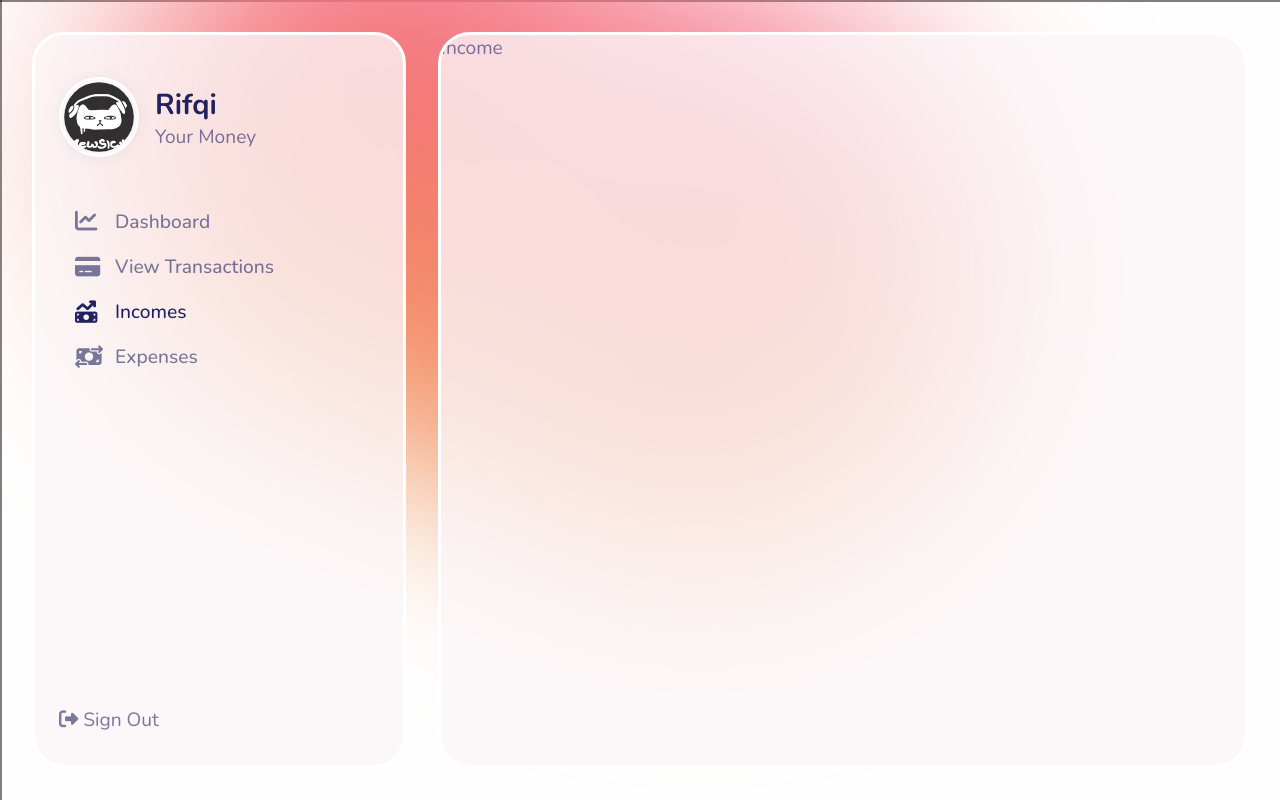
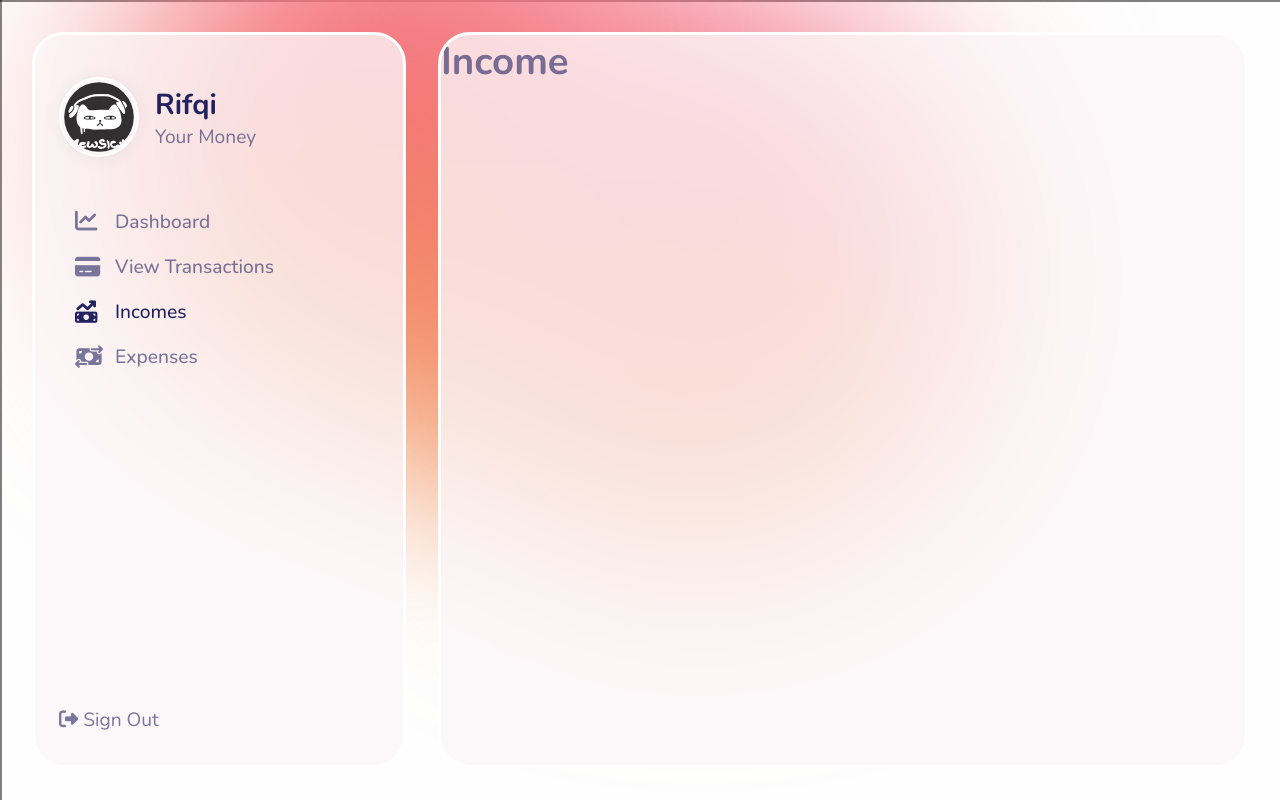
Before and after one commit to RifqiNotWibu/kucing-fintrack-web, a React (Create React App) app: page / in a window 1280 px wide. Both pictures are taken after a click on the item "Incomes". Built offline with nearby package versions, Linux system fonts and the light colour scheme.

Commit message:
Income component init

```diff
--- a/src/Components/Income/Income.js
+++ b/src/Components/Income/Income.js
@@ -1,8 +1,15 @@
 import React from 'react'
 import styled from 'styled-components'
+import { InnerLayout } from '../../styles/Layouts'
 
 function Income() {
-  return <IncomeStyled>Income</IncomeStyled>
+  return (
+    <IncomeStyled>
+      <InnerLayout>
+        <h1>Income</h1>
+      </InnerLayout>
+    </IncomeStyled>
+  )
 }
 
 const IncomeStyled = styled.div``
```
